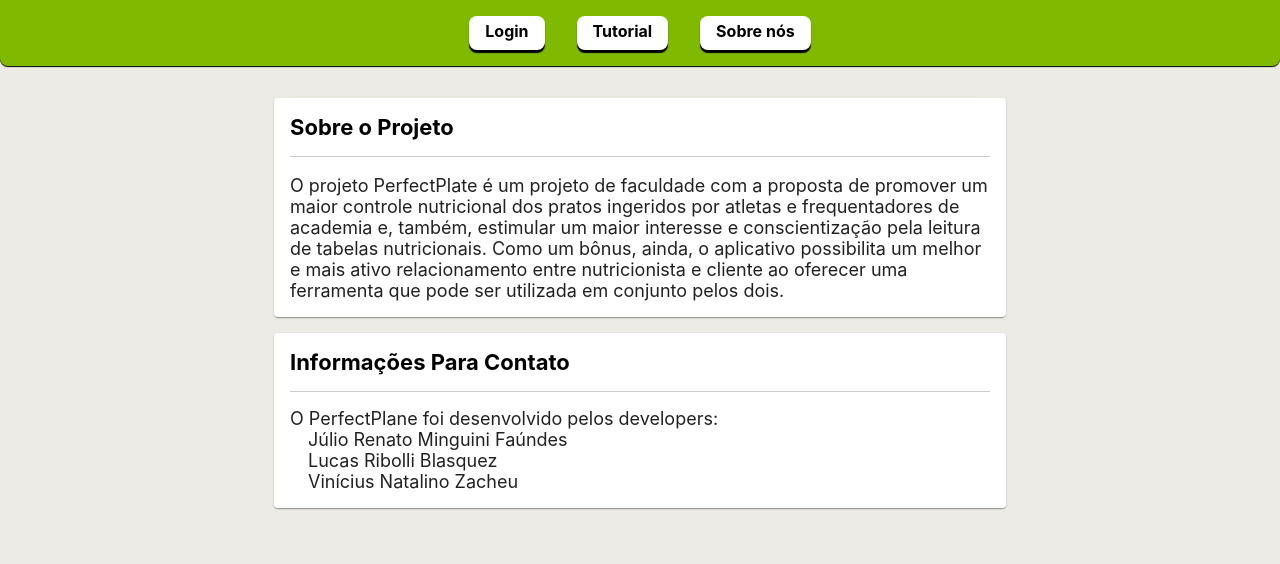
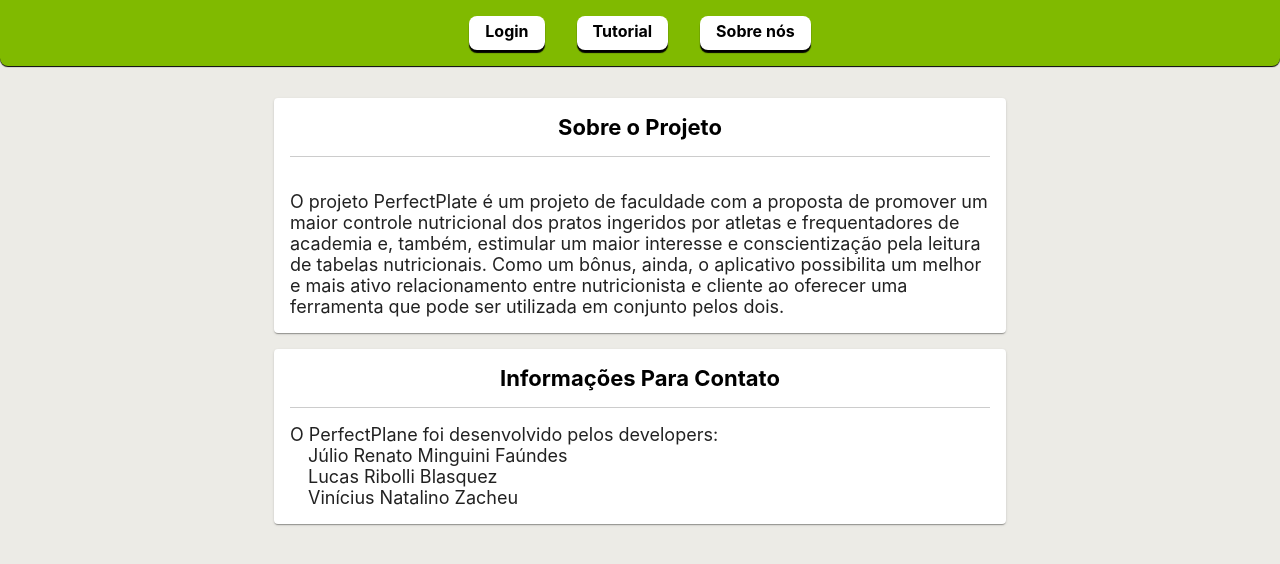
Before and after one commit to zizima100/PerfectPlate, a React (Create React App) app in the folder my-app/: page /about in a window 1280 px wide. Shown: the top 564 px of the page. Built offline with nearby package versions, Linux system fonts and the light colour scheme.

Commit message:
Ajustados os Paddings

```diff
--- a/my-app/src/pages/about/AboutScreenStyle.css
+++ b/my-app/src/pages/about/AboutScreenStyle.css
@@ -1,4 +1,10 @@
 .about__page-container {
+    display: flex;
+    flex-direction: column;
+    align-items: center;
+}
+
+.about__container-title {
     display: flex;
     flex-direction: column;
     align-items: center;
--- a/my-app/src/pages/ingredient-register/IngredientRegisterScreenStyle.css
+++ b/my-app/src/pages/ingredient-register/IngredientRegisterScreenStyle.css
@@ -1,8 +1,7 @@
 .ingredientRegisterMain {
-    padding-top: 10vh;
+    display: flex;
     flex-direction: row;
     justify-content: center;
-    display: flex;
 }
 
 .inputRow {
--- a/my-app/src/pages/ingredient-suggestion/IngredientSuggestionScreenStyle.css
+++ b/my-app/src/pages/ingredient-suggestion/IngredientSuggestionScreenStyle.css
@@ -1,14 +1,13 @@
 .ingredientRegisterMain {
-    padding-top: 10vh;
+    display: flex;
     flex-direction: row;
     justify-content: center;
-    display: flex;
 }
 
 .inputRow {
+    display: flex;
     flex-direction: row;
     justify-content: center;
-    display: flex;
     padding-top: 2ch;
 }
 
--- a/my-app/src/pages/register/RegisterScreenStyle.css
+++ b/my-app/src/pages/register/RegisterScreenStyle.css
@@ -54,8 +54,7 @@
 }
 
 .mainRegister {
-    padding-top: 10vh;
+    display: flex;
     flex-direction: row;
     justify-content: center;
-    display: flex;
 }
```
